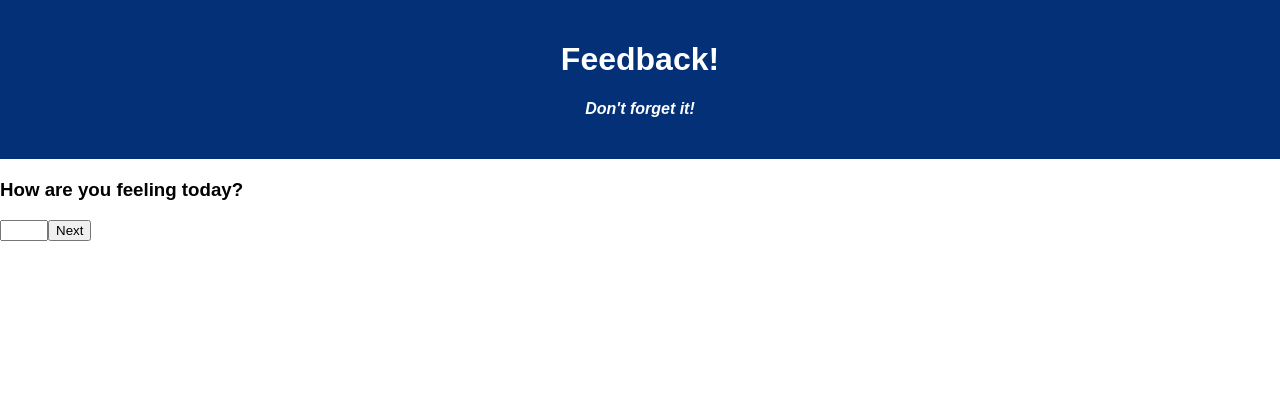
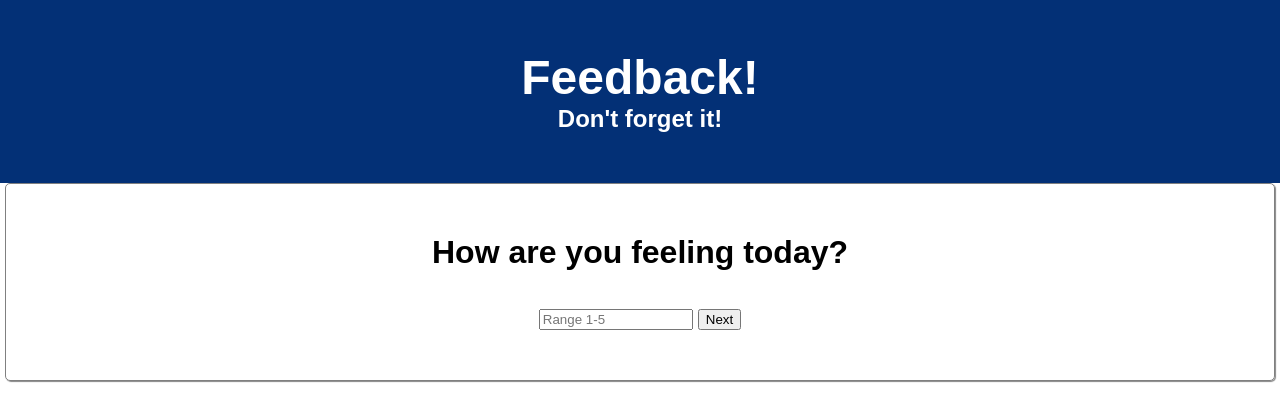
Before and after one commit to Jacobbollmann/weekend-redux-feedback-loop, a React (Vite) app: page /#/feeling in a window 1280 px wide. Shown: the top 420 px of the page. Built offline with nearby package versions, Linux system fonts and the light colour scheme.

Commit message:
Added some CSS styling

```diff
--- a/src/components/App/App.css
+++ b/src/components/App/App.css
@@ -1,3 +1,6 @@
+* {
+  margin: 0;
+}
 .App {
   text-align: center;
 }
@@ -5,19 +8,36 @@
 .App-header {
   background-color: #033076;
   min-height: 70px;
-  padding: 20px;
+  padding: 50px;
   color: white;
-  margin-bottom: 20px;
+  font-size: 1.5em;
 }
 
-.App-title {
+.card {
+  display: flex;
+  flex-direction: column;
+  align-items: center;
+  margin: 0 5px;
+  border: 1px solid grey;
+  border-radius: 5px;
+  box-shadow: 1px 1px 1px #888888;
+  padding: 50px;
+}
+
+form {
+  width: 50%;
+  margin: auto;
+}
+
+.input-field {
+  width: 25%;
+  margin: 20px 5px 0px 0px;
+}
+
+button {
+  margin-top: 20px;
+}
+
+h3 {
   font-size: 2em;
 }
-
-.App-intro {
-  font-size: large;
-}
-
-h4 {
-  font-style: italic;
-}
--- a/src/components/App/App.jsx
+++ b/src/components/App/App.jsx
@@ -1,11 +1,11 @@
 import React from 'react';
-import axios from 'axios';
-import './App.css';
 import {
   HashRouter as Router,
   Route,
   Redirect,
 } from 'react-router-dom/cjs/react-router-dom.min';
+
+import './App.css';
 
 //Components
 import Feeling from '../Feeling/Feeling';
@@ -17,11 +17,11 @@ import ThankYou from '../Thank-you/Thank-you';
 
 function App() {
   return (
-    <>
+    <div className="App">
       <Router>
         <Route path="/">
           <Redirect to="/feeling" />
-          <div className="App">
+          <div>
             <header className="App-header">
               <h1 className="App-title">Feedback!</h1>
               <h4>Don't forget it!</h4>
@@ -47,7 +47,7 @@ function App() {
           <ThankYou />
         </Route>
       </Router>
-    </>
+    </div>
   );
 }
 
--- a/src/components/Comments/Comments.jsx
+++ b/src/components/Comments/Comments.jsx
@@ -22,7 +22,7 @@ function Comments() {
   };
 
   return (
-    <div>
+    <div className="card">
       <h3>Any comments you want to leave?</h3>
       <form onSubmit={nextField}>
         <input
@@ -30,8 +30,14 @@ function Comments() {
           data-testid="input"
           placeholder="Comments"
           onChange={updateComments}
+          className="input-field"
         />
-        <input type="submit" value="Next" data-testid="next" />
+        <input
+          type="submit"
+          value="Next"
+          data-testid="next"
+          className="button"
+        />
       </form>
     </div>
   );
--- a/src/components/Feeling/Feeling.jsx
+++ b/src/components/Feeling/Feeling.jsx
@@ -23,9 +23,10 @@ function Feeling() {
   };
 
   return (
-    <div>
+    <div className="card">
       <h3>How are you feeling today?</h3>
       <form onSubmit={nextField}>
+        <br />
         <input
           type="number"
           data-testid="input"
@@ -33,8 +34,15 @@ function Feeling() {
           min="1"
           max="5"
           onChange={saveFeeling}
+          placeholder="Range 1-5"
+          className="input-field"
         />
-        <input type="submit" value="Next" data-testid="next" />
+        <input
+          type="submit"
+          value="Next"
+          data-testid="next"
+          className="button"
+        />
       </form>
     </div>
   );
--- a/src/components/Review/Review.jsx
+++ b/src/components/Review/Review.jsx
@@ -31,7 +31,7 @@ function Review() {
   };
 
   return (
-    <div>
+    <div className="card">
       <h3>Review Your Feedback</h3>
       <p>Feelings: {feedback.feeling}</p>
       <p>Understanding: {feedback.understanding}</p>
--- a/src/components/Support/Support.jsx
+++ b/src/components/Support/Support.jsx
@@ -22,7 +22,7 @@ function Support() {
   };
 
   return (
-    <div>
+    <div className="card">
       <h3>How well are you being supported?</h3>
       <form onSubmit={nextField}>
         <input
@@ -32,8 +32,15 @@ function Support() {
           min="1"
           max="5"
           onChange={updateSupport}
+          placeholder="Range 1-5"
+          className="input-field"
         />
-        <input type="submit" value="Next" data-testid="next" />
+        <input
+          type="submit"
+          value="Next"
+          data-testid="next"
+          className="button"
+        />
       </form>
     </div>
   );
--- a/src/components/Thank-you/Thank-you.jsx
+++ b/src/components/Thank-you/Thank-you.jsx
@@ -8,7 +8,7 @@ function ThankYou() {
   };
 
   return (
-    <div>
+    <div className="card">
       <h3>Thank You!!!</h3>
       <button data-testid="next" onClick={returnHome}>
         Leave New Feedback
--- a/src/components/Understanding/Understanding.jsx
+++ b/src/components/Understanding/Understanding.jsx
@@ -22,7 +22,7 @@ function Understanding() {
   };
 
   return (
-    <div>
+    <div className="card">
       <h3>How well are you understanding the content?</h3>
       <form onSubmit={nextField}>
         <input
@@ -32,8 +32,15 @@ function Understanding() {
           min="1"
           max="5"
           onChange={saveUnderstanding}
+          placeholder="Range 1-5"
+          className="input-field"
         />
-        <input type="submit" value="Next" data-testid="next" />
+        <input
+          type="submit"
+          value="Next"
+          data-testid="next"
+          className="button"
+        />
       </form>
     </div>
   );
```
